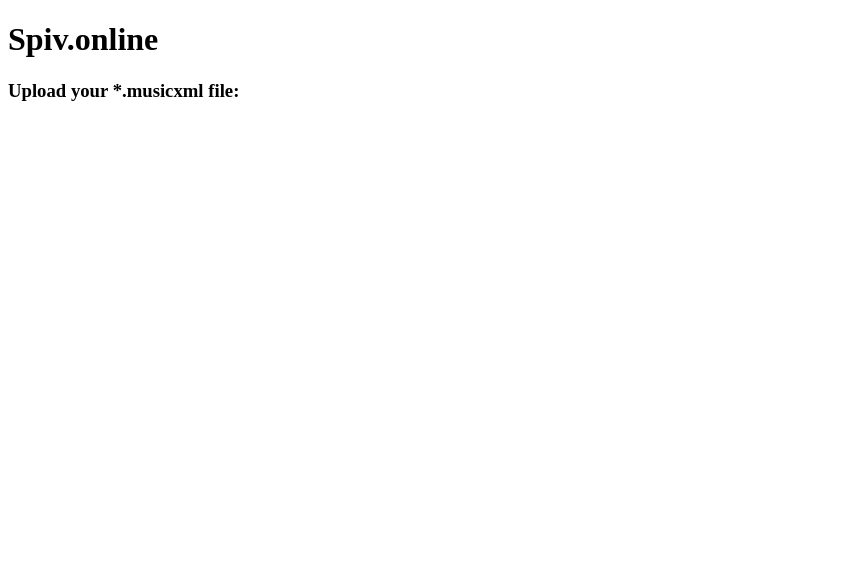
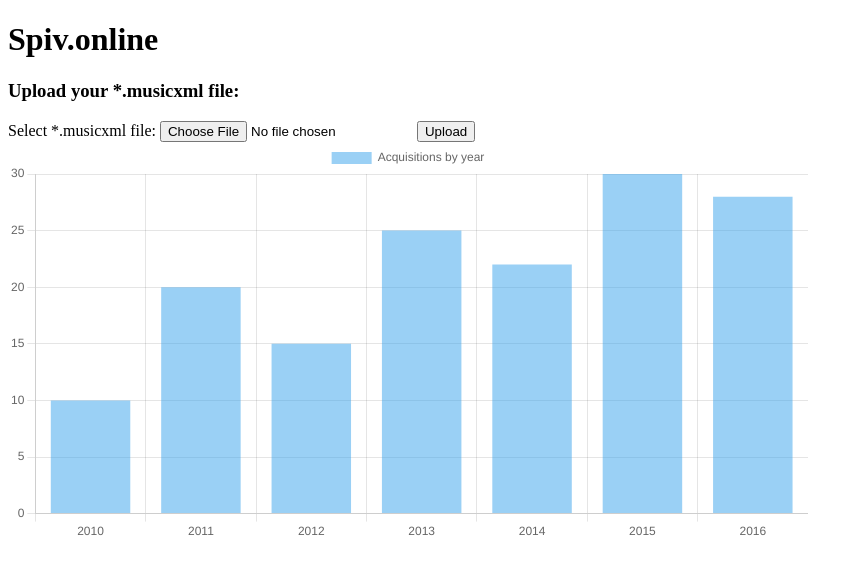
Before and after one commit to zeleneyabluko/spiv, a website with bundled scripts: page src/index.html in a window 1280 px wide. Shown: the whole page, without its empty margins (0-863 px from the left). Built offline with nearby package versions, Linux system fonts and the light colour scheme.

Commit message:
Revert "removed things I don't need"
This reverts commit c1f4f338181a6e601f9b03545119f83d9d6b7087.

```diff
--- /dev/null
+++ b/src/acquisitions.js
@@ -0,0 +1,29 @@
+import Chart from 'chart.js/auto'
+
+(async function() {
+  const data = [
+    { year: 2010, count: 10 },
+    { year: 2011, count: 20 },
+    { year: 2012, count: 15 },
+    { year: 2013, count: 25 },
+    { year: 2014, count: 22 },
+    { year: 2015, count: 30 },
+    { year: 2016, count: 28 },
+  ];
+
+  new Chart(
+    document.getElementById('acquisitions'),
+    {
+      type: 'bar',
+      data: {
+        labels: data.map(row => row.year),
+        datasets: [
+          {
+            label: 'Acquisitions by year',
+            data: data.map(row => row.count)
+          }
+        ]
+      }
+    }
+  );
+})();
--- a/src/index.html
+++ b/src/index.html
@@ -6,5 +6,20 @@
   <body>
     <h1>Spiv.online</h1>
     <h3>Upload your *.musicxml file:</h3>
+
+    <form id="uploadForm">
+      <label for="musicxmlFile">Select *.musicxml file:</label>
+      <input type="file" id="musicxmlFile" accept=".mxl" />
+      <button type="button" onclick="uploadFile()">Upload</button>
+  </form>
+
+  <!-- Include the external JavaScript file -->
+  <script src="uploadFile.js"></script>
+
+
+    <!-- <script type="module" src="dimensions.js"></script> -->
+    <script type="module" src="acquisitions.js"></script>
+    <!-- <div style="width: 500px;"><canvas id="dimensions"></canvas></div><br/> -->
+    <div style="width: 800px;"><canvas id="acquisitions"></canvas></div>
   </body>
 </html>
```
Also changed, not shown: src/uploadFile.js (added, +23 -0 lines).
